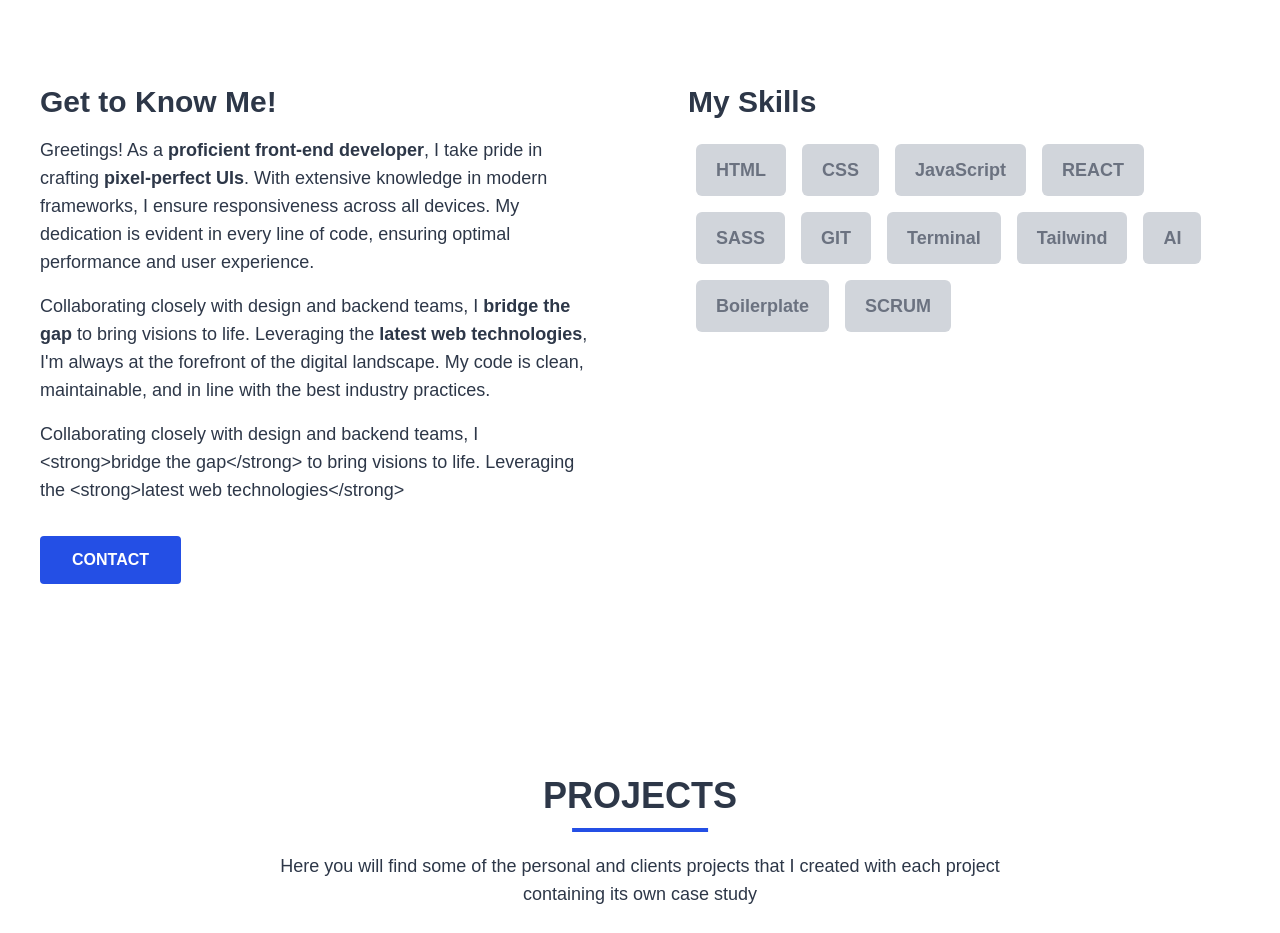
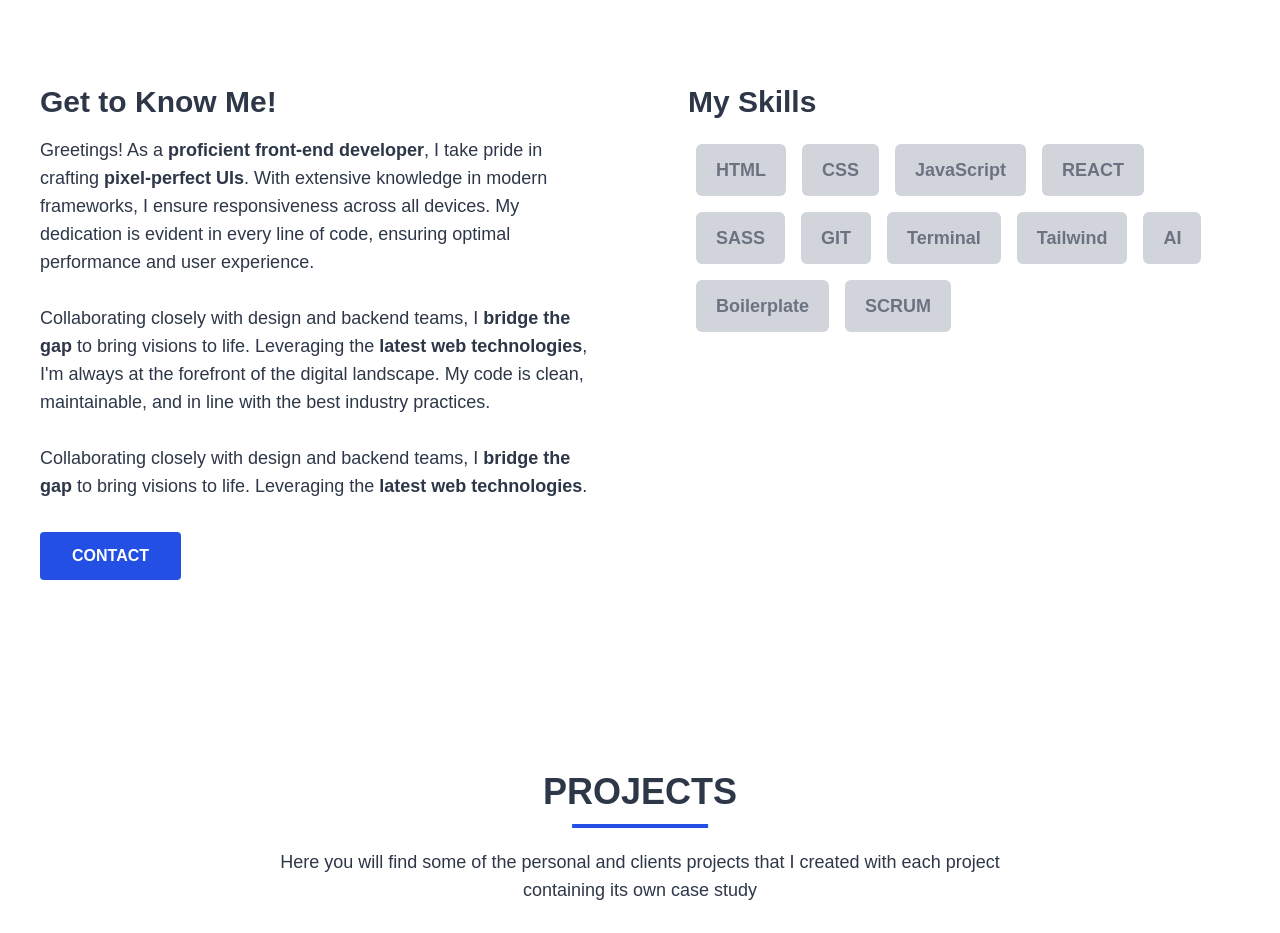
Before and after one commit to SantamariaCodes/basic-portfolio-website, a React (Create React App) app: page / in a window 1280 px wide. Shown: the part 920-1853 px from the top of the page. Built offline with nearby package versions, Linux system fonts and the light colour scheme.

Commit message:
refactor(about): simplify introduction to a single paragraph for improved readability

```diff
--- a/src/components/About.tsx
+++ b/src/components/About.tsx
@@ -38,19 +38,8 @@ const About: React.ForwardRefRenderFunction<HTMLDivElement, AboutProps> = (
           <h3 className="text-lg sm:text-xl md:text-2xl lg:text-3xl font-bold mb-4 text-left">
             {t("introductionHeader")}
           </h3>
-          <div className="mb-8 leading-8 xl:text-lg">
-            <div className="mb-4">
-              <Trans components={[<strong />, <strong />]}>
-                {t("introductionParagraph1")}
-              </Trans>
-            </div>
-            <div className="mb-4">
-              <Trans components={[<strong />, <strong />]}>
-                {t("introductionParagraph2")}
-              </Trans>
-            </div>
-            <div>{t("introductionParagraph3")}</div>
-          </div>
+          <div className="mb-8 leading-8 xl:text-lg" dangerouslySetInnerHTML={{ __html: t("introduction") }} />
+
           <button className="bg-deepBlue text-white py-2 px-6 lg:py-3 font-bold lg:px-8 rounded mb-8">
             {t("contactButton")}
           </button>
--- a/src/locales/en/about.json
+++ b/src/locales/en/about.json
@@ -1,10 +1,7 @@
 {
   "title": "ABOUT ME",
   "introductionHeader": "Get to Know Me!",
-  "introductionParagraph1": "Greetings! As a <0>proficient front-end developer</0>, I take pride in crafting <1>pixel-perfect UIs</1>. With extensive knowledge in modern frameworks, I ensure responsiveness across all devices. My dedication is evident in every line of code, ensuring optimal performance and user experience.",
-  "introductionParagraph2": "Collaborating closely with design and backend teams, I <0>bridge the gap</0> to bring visions to life. Leveraging the <1>latest web technologies</1>, I'm always at the forefront of the digital landscape. My code is clean, maintainable, and in line with the best industry practices.",
-  "introductionParagraph3": "Collaborating closely with design and backend teams, I <strong>bridge the gap</strong> to bring visions to life. Leveraging the <strong>latest web technologies</strong>",
+  "introduction": "Greetings! As a <strong>proficient front-end developer</strong>, I take pride in crafting <strong>pixel-perfect UIs</strong>. With extensive knowledge in modern frameworks, I ensure responsiveness across all devices. My dedication is evident in every line of code, ensuring optimal performance and user experience.<br/><br/>Collaborating closely with design and backend teams, I <strong>bridge the gap</strong> to bring visions to life. Leveraging the <strong>latest web technologies</strong>, I'm always at the forefront of the digital landscape. My code is clean, maintainable, and in line with the best industry practices.<br/><br/>Collaborating closely with design and backend teams, I <strong>bridge the gap</strong> to bring visions to life. Leveraging the <strong>latest web technologies</strong>.",
   "contactButton": "CONTACT",
   "skillsHeader": "My Skills"
-
 }
--- a/src/locales/es/about.json
+++ b/src/locales/es/about.json
@@ -1,9 +1,7 @@
 {
-  "title": "acerca de mi",
-  "introductionHeader": "Conoceme!",
-  "introductionParagraph1": "hola! As a <0>proficient front-end developer</0>, I take pride in crafting <1>pixel-perfect UIs</1>. With extensive knowledge in modern frameworks, I ensure responsiveness across all devices. My dedication is evident in every line of code, ensuring optimal performance and user experience.",
-  "introductionParagraph2": "Collaborating closely with design and backend teams, I <0>bridge the gap</0> to bring visions to life. Leveraging the <1>latest web technologies</1>, I'm always at the forefront of the digital landscape. My code is clean, maintainable, and in line with the best industry practices.",
-  "introductionParagraph3": "Collaborating closely with design and backend teams, I <strong>bridge the gap</strong> to bring visions to life. Leveraging the <strong>latest web technologies</strong>",
+  "title": "Acerca de mi",
+  "introductionHeader": "GSobre mi",
+  "introduction": "hola! As a <strong>proficient front-end developer</strong>, I take pride in crafting <strong>pixel-perfect UIs</strong>. With extensive knowledge in modern frameworks, I ensure responsiveness across all devices. My dedication is evident in every line of code, ensuring optimal performance and user experience.<br/><br/>Collaborating closely with design and backend teams, I <strong>bridge the gap</strong> to bring visions to life. Leveraging the <strong>latest web technologies</strong>, I'm always at the forefront of the digital landscape. My code is clean, maintainable, and in line with the best industry practices.<br/><br/>Collaborating closely with design and backend teams, I <strong>bridge the gap</strong> to bring visions to life. Leveraging the <strong>latest web technologies</strong>.",
   "contactButton": "CONTACT",
   "skillsHeader": "My Skills"
 }
```
